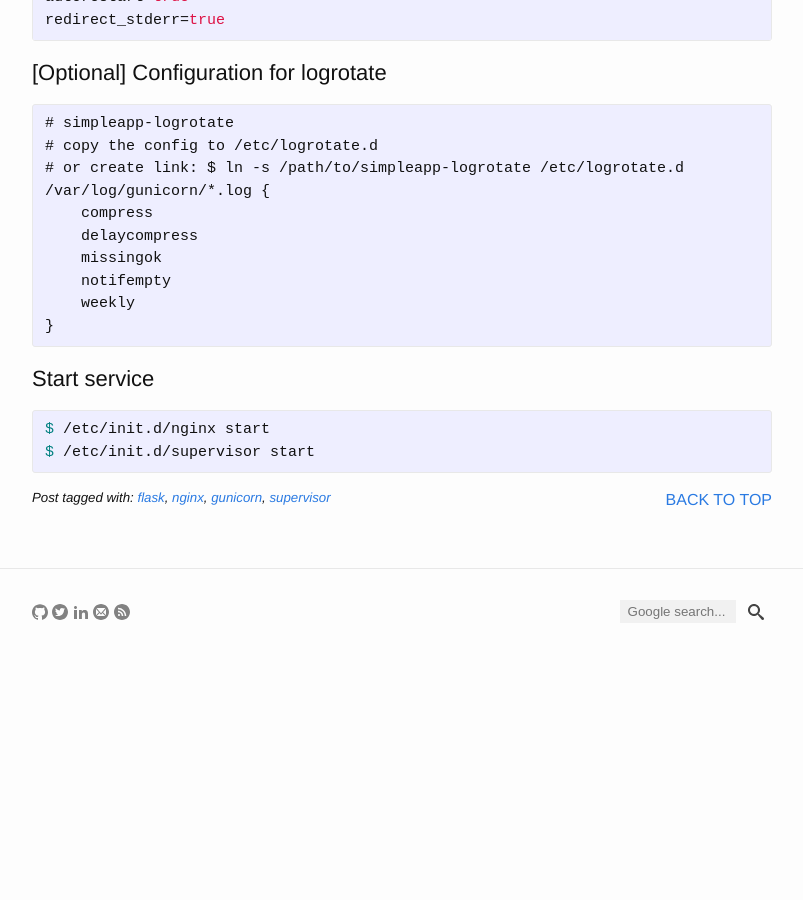
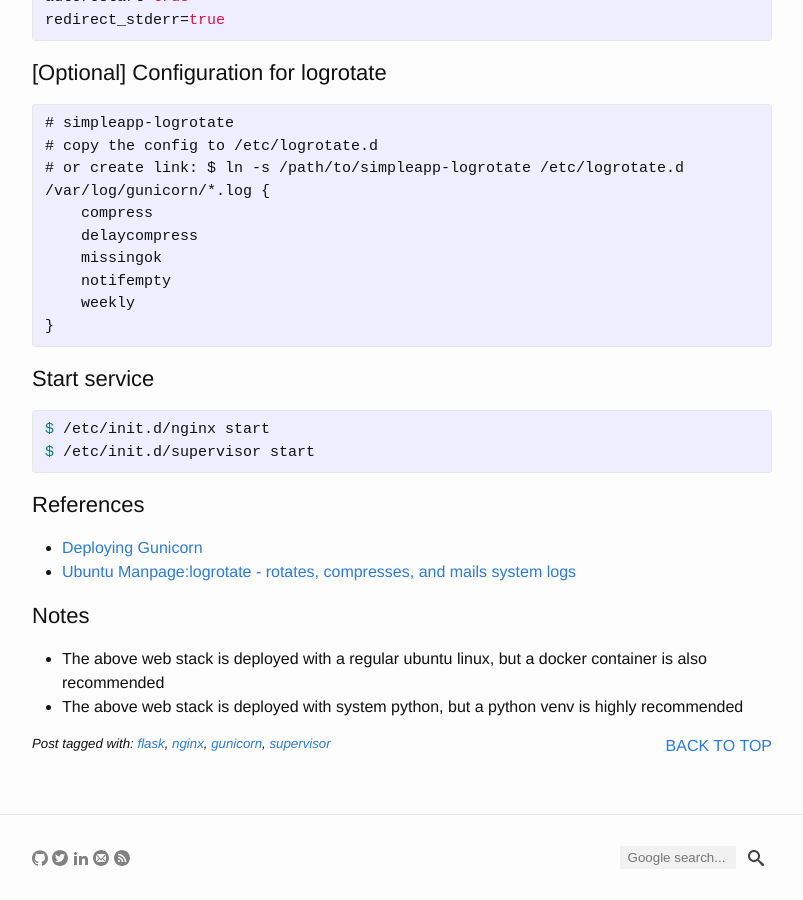
Before and after one commit to yuan-jiang/yuan-jiang.github.io, a Jekyll site: the page built from _posts/2017-08-09-simple-web-stack-with-flask-nginx-gunicorn-supervisor.md, in a window 1280 px wide and 900 px high, scrolled down 1370 px. Shown: the whole window, without its empty margins (238-1041 px from the left). Built offline with Jekyll 4.4.1, drawn with Linux system fonts in a browser that asks for light colours; comment, search, counter and statistics services are not loaded; before the commit the page ends 2024 px from its top, so only the background shows below that.

Commit message:
Add ref links and notes

```diff
--- a/_posts/2017-08-09-simple-web-stack-with-flask-nginx-gunicorn-supervisor.md
+++ b/_posts/2017-08-09-simple-web-stack-with-flask-nginx-gunicorn-supervisor.md
@@ -80,3 +80,11 @@ redirect_stderr=true
 $ /etc/init.d/nginx start
 $ /etc/init.d/supervisor start
 {% endhighlight %}
+
+## References
+- [Deploying Gunicorn](http://docs.gunicorn.org/en/stable/deploy.html)
+- [Ubuntu Manpage:logrotate ‐ rotates, compresses, and mails system logs](http://manpages.ubuntu.com/manpages/xenial/man8/logrotate.8.html)
+
+## Notes
+- The above web stack is deployed with a regular ubuntu linux, but a docker container is also recommended
+- The above web stack is deployed with system python, but a python venv is highly recommended
```
